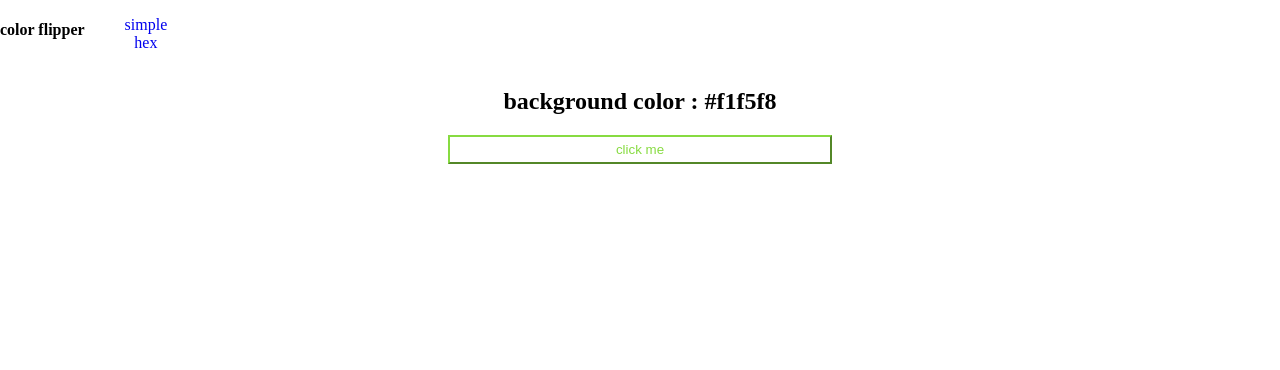
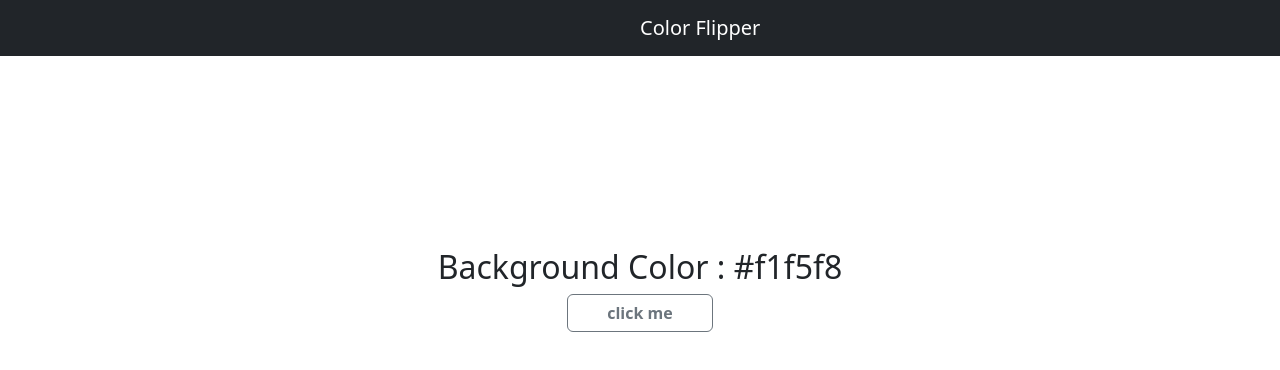
Before and after one commit to Igaurav31/JS-Color-Flipper, a plain HTML site: page index.html in a window 1280 px wide. Drawn offline with nearby package versions, Linux system fonts and the light colour scheme.

Commit message:
Update index.html

```diff
--- a/index.html
+++ b/index.html
@@ -3,28 +3,33 @@
   <head>
     <meta charset="UTF-8" />
     <meta name="viewport" content="width=device-width, initial-scale=1.0" />
+    <!-- CSS only -->
+<link href="https://cdn.jsdelivr.net/npm/bootstrap@5.2.0/dist/css/bootstrap.min.css" rel="stylesheet" integrity="sha384-gH2yIJqKdNHPEq0n4Mqa/HGKIhSkIHeL5AyhkYV8i59U5AR6csBvApHHNl/vI1Bx" crossorigin="anonymous">
+    <!-- JavaScript Bundle with Popper -->
+<script src="https://cdn.jsdelivr.net/npm/bootstrap@5.2.0/dist/js/bootstrap.bundle.min.js" integrity="sha384-A3rJD856KowSb7dwlZdYEkO39Gagi7vIsF0jrRAoQmDKKtQBHUuLZ9AsSv4jD4Xa" crossorigin="anonymous"></script>
     <title>Color Flipper || Simple</title>
 
     <!-- styles -->
     <link rel="stylesheet" href="style.css" />
   </head>
   <body>
-    <nav>
-      <div style="flex: 1;" class="nav-center">
-        <h4>color flipper</h4>
-        <ul class="nav-links">
-          <li style="list-style-type: none;"><a style="text-decoration: none;" href="index.html">simple</a></li>
-          <li style="list-style-type: none;"><a style="text-decoration: none;" href="hex.html">hex</a></li>
-        </ul>
+    <nav class="navbar navbar-dark bg-dark">
+      <div class="container-fluid text-center">
+        <a class="navbar-brand" style="padding-left: 50% ;" href="#">
+          Color Flipper
+        </a>
       </div>
     </nav>
-    <main>
+
+      </div>
+    </nav>
+    <main style="padding-left: 30%;padding-right: 30%;padding-top: 15%;">
       <div class="container">
-        <h2>background color : <span class="color">#f1f5f8</span></h2>
-        <button class="btn btn-hero" id="btn">click me</button>
+        <h2>Background Color : <span class="color">#f1f5f8</span></h2>
+        <button class="btn btn-outline-secondary" style="font-weight:bold" id="btn">click me</button>
       </div>
     </main>
     <!-- javascript -->
-    <script src="app.js"></script>
+    <script src="hex.js"></script>
   </body>
 </html>
```
